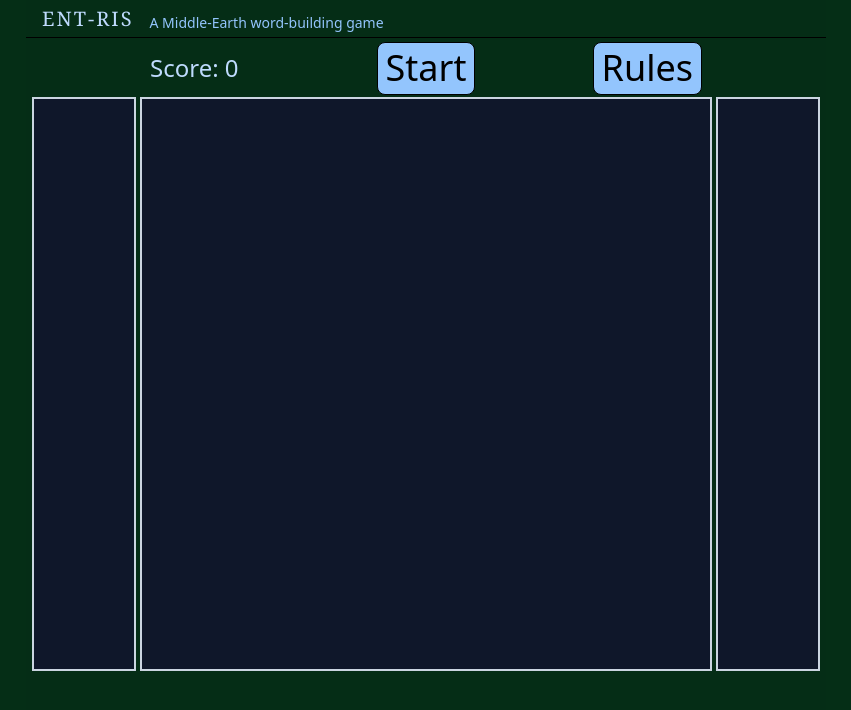
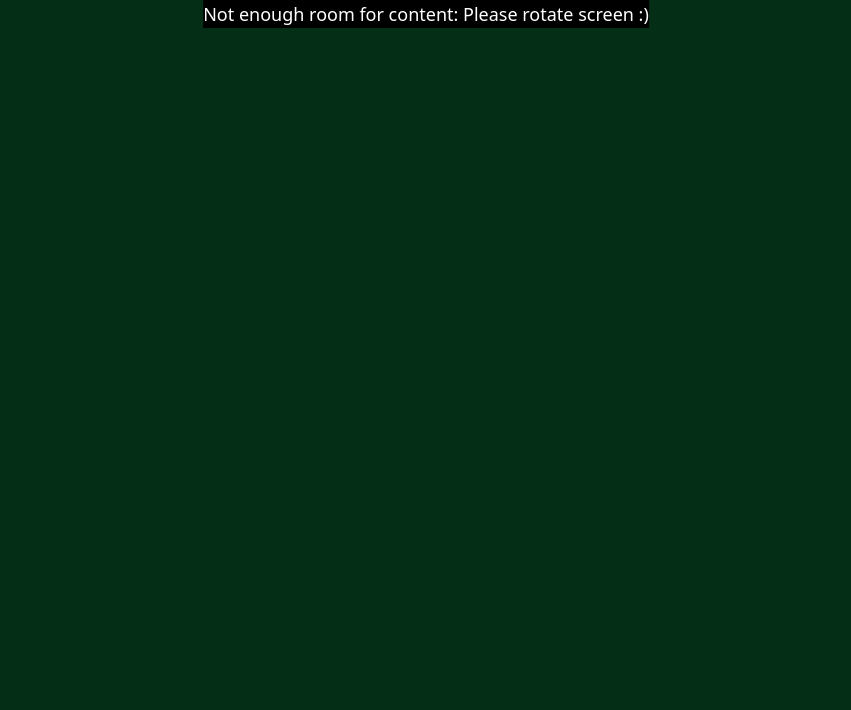
Before and after one commit to Struckhour/word-game, a SvelteKit app: page / in a window 1280 px wide. Shown: the top 710 px of the page, without its empty margins (214-1065 px from the left). Built offline with nearby package versions, Linux system fonts and the light colour scheme.

Commit message:
adds rotate message for using portrait mode.

```diff
--- a/src/routes/+page.svelte
+++ b/src/routes/+page.svelte
@@ -668,13 +668,17 @@
         <button on:click={rightClick} class="bg-green-600 rounded-2xl text-2xl h-full active:bg-green-400 border border-white">&#8594</button>
     </div>
     {#if gameOver && score < 200}
-    <div class="absolute top-[300px] left-2/4 -translate-x-2/4 border border-black bg-red-500 text-black text-4xl px-4">Game Over</div>
+    <div class="absolute top-[300px] left-2/4 -translate-x-2/4 border border-black bg-red-500 text-black text-2xl px-2">Game Over</div>
     {:else if gameOver && score >=200}
     <div class="absolute top-2/4 -translate-y-2/4 left-2/4 p-2 -translate-x-2/4 border border-black bg-yellow-500 text-black text-lg">
         <h2 class="text-xl text-center font-bold">Suspicious Activity Detected</h2>
         Our system has detected possible cheating. A company representative has been dispatched to the IP affiliated with this account: [North Okanagan Youth and Family Services]. If, after thorough inspection, Agent B. Childress confirms your full compliance, no further action will be required. Otherwise you will be rigorousl>>></div>
     {/if}
 </body>
+
+<div class="use-portrait absolute left-2/4 -translate-x-2/4 text-lg bg-black text-white">
+    Not enough room for content: Please rotate screen :)
+</div>
 
 <style>
     html, body {
@@ -693,4 +697,17 @@
       }
     }
 
+    @media (min-height: 700px) {
+      .square {
+        max-width: 800px;
+        width: 100vw;
+        height: 95vh;
+      }
+
+    }
+
+    @media screen and (orientation: landscape) {
+   .square { display: none; }
+   .use-portrait { display: block; }
+}
 </style>
```
